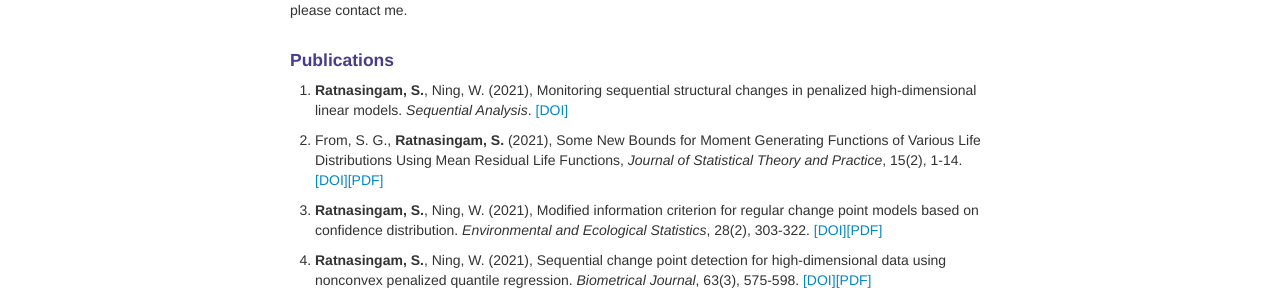
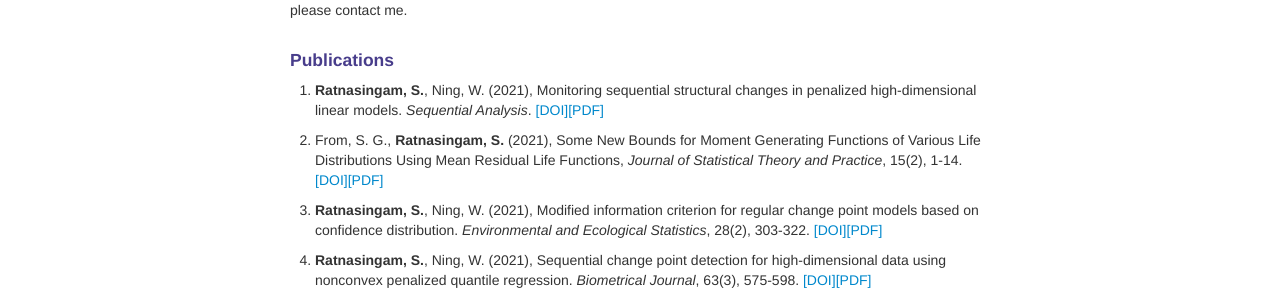
Before and after one commit to suthakaranr/suthakaranr.github.io, a Jekyll site: the page built from pages/Research.md, in a window 1280 px wide. Shown: the part 322-616 px from the top of the page. Built offline with Jekyll 4.4.1, drawn with Linux system fonts in a browser that asks for light colours.

Commit message:
Update Research.md

```diff
--- a/pages/Research.md
+++ b/pages/Research.md
@@ -18,7 +18,7 @@ I am happy to advise undergraduate and graduate students. If you are interested
 
 #### Publications
 
-1.  **Ratnasingam, S.**, Ning, W. (2021), Monitoring sequential structural changes in penalized high-dimensional linear models. *Sequential Analysis*. <a style="text-decoration:none" href="https://doi.org/10.1080/07474946.2021.1940500" target="_blank" rel="noopener noreferrer">[DOI]</a>
+1.  **Ratnasingam, S.**, Ning, W. (2021), Monitoring sequential structural changes in penalized high-dimensional linear models. *Sequential Analysis*. <a style="text-decoration:none" href="https://doi.org/10.1080/07474946.2021.1940500" target="_blank" rel="noopener noreferrer">[DOI]</a><a style="text-decoration:none" href="../assets/2021SWSA.pdf" target="_blank" rel="noopener noreferrer">[PDF]</a>
 
 
 2.  From, S. G., **Ratnasingam, S.** (2021), Some New Bounds for Moment Generating Functions of Various Life Distributions Using Mean Residual Life Functions, *Journal of Statistical Theory and Practice*, 15(2), 1-14. <a style="text-decoration:none" href="https://doi.org/10.1007/s42519-021-00176-1" target="_blank" rel="noopener noreferrer">[DOI]</a><a style="text-decoration:none" href="../assets/2021FSJSPT.pdf" target="_blank" rel="noopener noreferrer">[PDF]</a>
```
